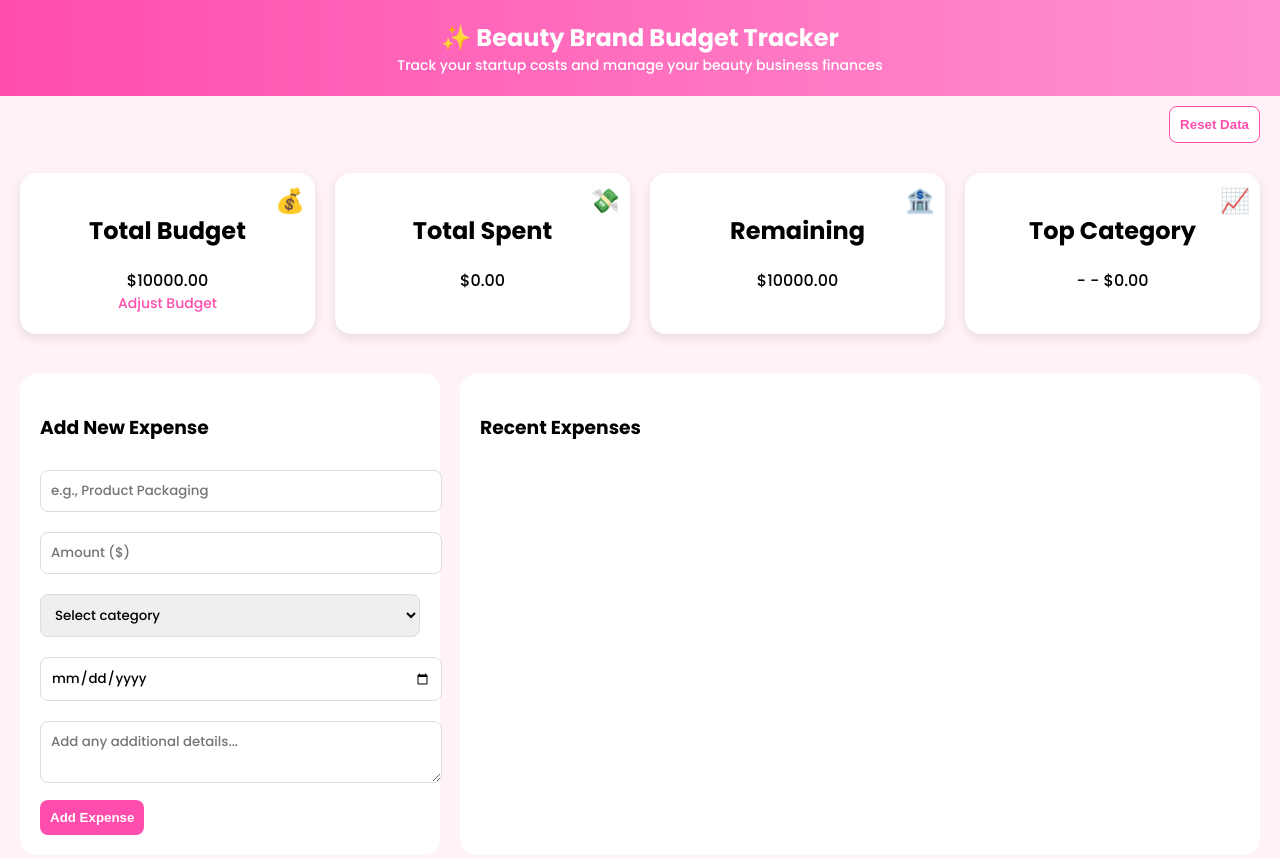
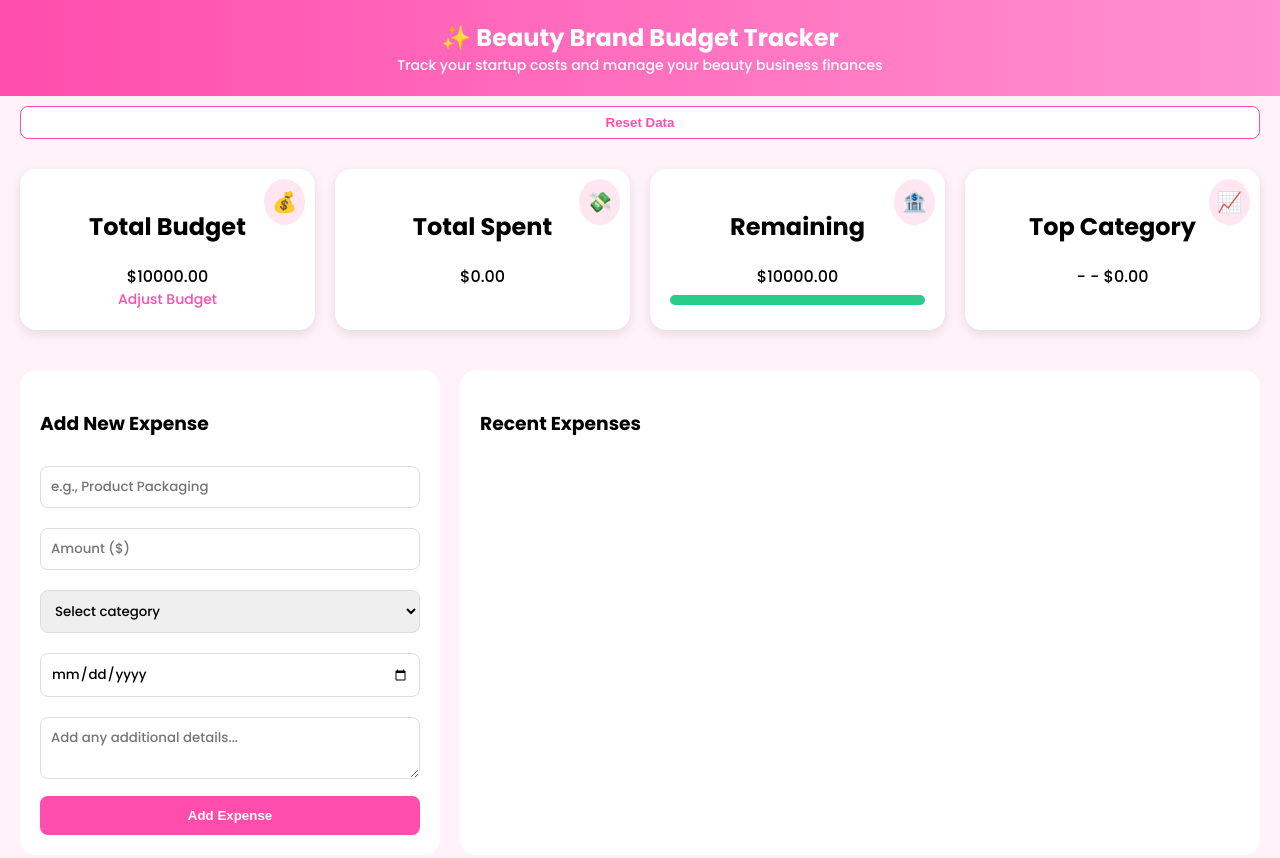
Before and after one commit to jrapalo/budget-tracker, a plain HTML site: page index.html in a window 1280 px wide. Shown: the top 858 px of the page. Drawn offline with Linux system fonts and the light colour scheme.

Commit message:
Update index.html
seconf change

```diff
--- a/index.html
+++ b/index.html
@@ -1,8 +1,9 @@
+<!-- FULL CODE WITH FIXES APPLIED -->
 <!DOCTYPE html>
 <html lang="en">
 <head>
-  <meta charset="UTF-8" />
-  <meta name="viewport" content="width=device-width, initial-scale=1.0" />
+  <meta charset="UTF-8">
+  <meta name="viewport" content="width=device-width, initial-scale=1.0">
   <title>Beauty Brand Budget Tracker</title>
   <link href="https://fonts.googleapis.com/css2?family=Poppins:wght@500;600;700&display=swap" rel="stylesheet">
   <style>
@@ -32,7 +33,7 @@
       border-radius: 16px;
       box-shadow: 0 4px 12px rgba(0,0,0,0.1);
       flex: 1;
-      min-width: 200px;
+      min-width: 220px;
       text-align: center;
       position: relative;
     }
@@ -40,8 +41,19 @@
       position: absolute;
       top: 10px;
       right: 10px;
-      font-size: 24px;
     }
+    .emoji-bubble {
+      background: #fce4ec;
+      padding: 8px;
+      border-radius: 50%;
+      font-size: 20px;
+      display: inline-block;
+    }
+    .emoji-icon:nth-child(1) .emoji-bubble { background: #ffe6f0; }
+    .emoji-icon:nth-child(2) .emoji-bubble { background: #f0e6ff; }
+    .emoji-icon:nth-child(3) .emoji-bubble { background: #e6fff0; }
+    .emoji-icon:nth-child(4) .emoji-bubble { background: #fff8cc; }
+
     .editable {
       color: #ff4dad;
       cursor: pointer;
@@ -53,6 +65,7 @@
       background: white;
       padding: 20px;
       border-radius: 16px;
+      box-sizing: border-box;
     }
     input, select, textarea {
       width: 100%;
@@ -61,15 +74,17 @@
       border-radius: 8px;
       border: 1px solid #ddd;
       font-family: 'Poppins', sans-serif;
+      box-sizing: border-box;
     }
     button {
       background-color: #ff4dad;
       color: white;
-      padding: 10px;
+      padding: 12px;
       border: none;
       border-radius: 8px;
       cursor: pointer;
       font-weight: 600;
+      width: 100%;
     }
     .expense-list {
       background: white;
@@ -77,6 +92,11 @@
       padding: 20px;
       flex: 2;
       min-width: 300px;
+    }
+    .expense-list h3 {
+      display: flex;
+      justify-content: space-between;
+      align-items: center;
     }
     .expense-item {
       display: flex;
@@ -104,6 +124,8 @@
       border: 1px solid #ff4dad;
       color: #ff4dad;
       font-weight: 600;
+      padding: 8px 16px;
+      border-radius: 8px;
     }
     .footer {
       text-align: center;
@@ -128,7 +150,7 @@
     }
     .category-bar {
       height: 10px;
-      background: #ff4dad;
+      background: #28cc88;
       border-radius: 10px;
       margin-top: 6px;
     }
@@ -146,29 +168,32 @@
     <div></div>
     <button class="reset" onclick="resetData()">Reset Data</button>
   </div>
+
   <div class="container">
     <div class="card">
-      <div class="emoji-icon">💰</div>
+      <div class="emoji-icon"><span class="emoji-bubble">💰</span></div>
       <h2>Total Budget</h2>
       <div id="totalBudget">$10,000</div>
       <div class="editable" onclick="editBudget()">Adjust Budget</div>
     </div>
     <div class="card">
-      <div class="emoji-icon">💸</div>
+      <div class="emoji-icon"><span class="emoji-bubble">💸</span></div>
       <h2>Total Spent</h2>
       <div id="totalSpent">$0.00</div>
     </div>
     <div class="card">
-      <div class="emoji-icon">🏦</div>
+      <div class="emoji-icon"><span class="emoji-bubble">🏦</span></div>
       <h2>Remaining</h2>
       <div id="remaining">$10,000</div>
+      <div class="category-bar" style="width: 100%;"></div>
     </div>
     <div class="card">
-      <div class="emoji-icon">📈</div>
+      <div class="emoji-icon"><span class="emoji-bubble">📈</span></div>
       <h2>Top Category</h2>
       <div id="topCategory">-</div>
     </div>
   </div>
+
   <div class="container">
     <div class="form-section">
       <h3>Add New Expense</h3>
@@ -196,6 +221,7 @@
       <div id="expenseItems"></div>
     </div>
   </div>
+
   <div class="category-breakdown">
     <div style="flex: 1;">
       <h3>Category Breakdown</h3>
@@ -212,6 +238,7 @@
       </ul>
     </div>
   </div>
+
   <div class="footer">
     Beauty Brand Budget Tracker | Made with ❤️ for beauty entrepreneurs<br />
     Data is stored locally in your browser
@@ -228,12 +255,16 @@
   expenses.forEach(e => {
     categories[e.category] = (categories[e.category] || 0) + parseFloat(e.amount);
   });
+  let topCategory = Object.keys(categories).reduce((a, b) => categories[a] > categories[b] ? a : b, '-') || '-';
 
-      let topCategory = Object.keys(categories).reduce((a, b) => categories[a] > categories[b] ? a : b, '-') || '-';
   document.getElementById('totalBudget').innerText = `$${budget.toFixed(2)}`;
   document.getElementById('totalSpent').innerText = `$${totalSpent.toFixed(2)}`;
   document.getElementById('remaining').innerText = `$${remaining.toFixed(2)}`;
   document.getElementById('topCategory').innerText = `${topCategory} - $${(categories[topCategory] || 0).toFixed(2)}`;
+
+  const remainingBar = document.querySelector('.category-bar');
+  const remainingPercent = Math.max(0, Math.min(100, (remaining / budget) * 100));
+  remainingBar.style.width = `${remainingPercent}%`;
 
   const container = document.getElementById('expenseItems');
   container.innerHTML = '';
```
Lines whose indentation alone changed are shown as unchanged.
